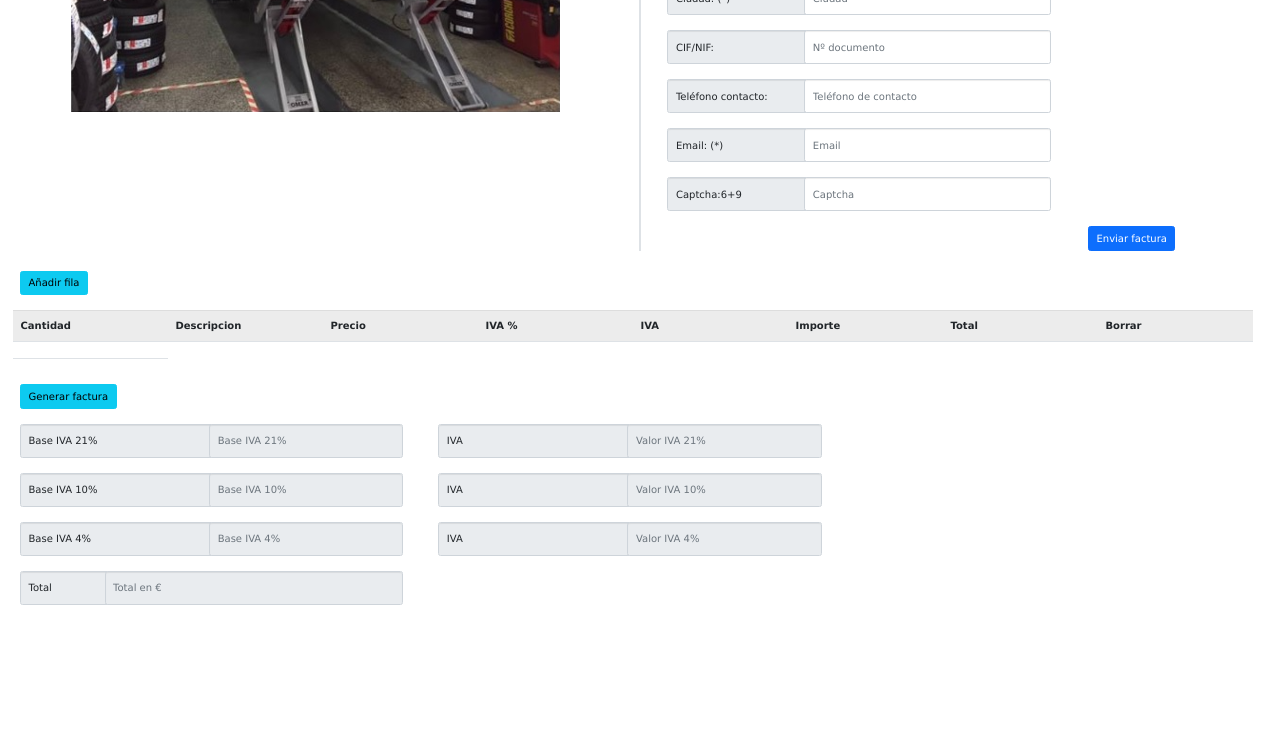
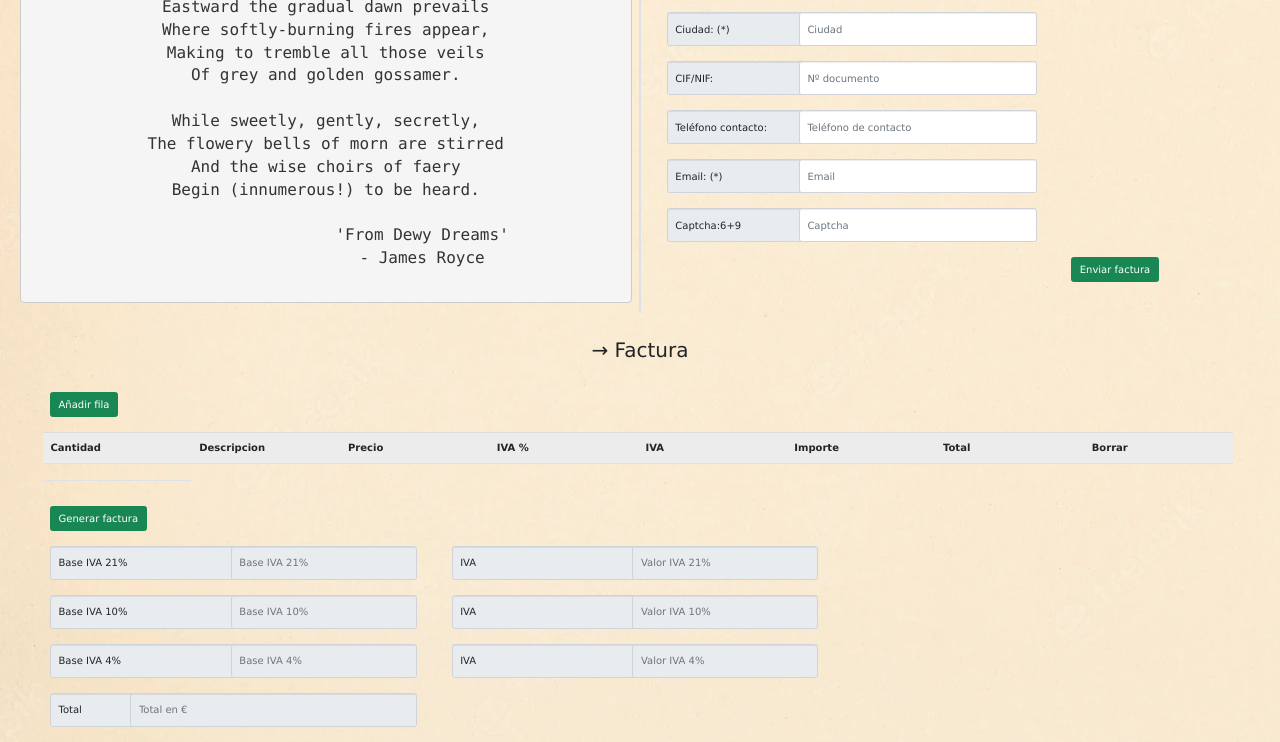
Before and after one commit to adrianmartin-consuegraj/Nile-Inc-Invoice, a plain HTML site: page index.html in a window 1280 px wide. Shown: the part 317-1059 px from the top of the page. Before the commit the page ends 937 px from the top, so only its background shows below. Drawn offline with nearby package versions, Linux system fonts and the light colour scheme.

Commit message:
readme updated

```diff
--- a/index.html
+++ b/index.html
@@ -5,7 +5,7 @@
     <meta charset="UTF-8">
     <meta http-equiv="X-UA-Compatible" content="IE=edge">
     <meta name="viewport" content="width=device-width, initial-scale=1.0">
-    <title>Taller</title>
+    <title>Nile Inc.</title>
 
     <!-- CSS -->
     <link rel="stylesheet" type="text/css" href="style.css">
@@ -156,9 +156,30 @@
         <div class="row">
 
             <div class="col-sm-6 border-end">
-                <h2>TALLERES VIVES</h2>
                 <br>
-                <img src="img/img.png">
+                <h2 style="font-size: 27px; text-shadow: 3px 3px 3px rgb(94, 93, 93);">NILE Inc.</h2>
+                <br>
+                <p style="font-size: medium; text-align: center;">Somos una empresa comprometida con la cultura; por eso, cada día un poema:</p>
+                <pre style="font-size: medium; text-align: center;">
+
+From dewy dreams, my soul, arise,
+From love's deep slumber and from death,
+For lo! the trees are full of sighs
+Whose leaves the morn admonisheth.
+
+Eastward the gradual dawn prevails
+Where softly-burning fires appear,
+Making to tremble all those veils
+Of grey and golden gossamer.
+
+While sweetly, gently, secretly,
+The flowery bells of morn are stirred
+And the wise choirs of faery
+Begin (innumerous!) to be heard.
+
+                    'From Dewy Dreams'
+                    - James Royce
+                </pre>
             </div>
 
 
@@ -166,7 +187,7 @@
 
                 <div class="parte-izquierda">
 
-                    <h2 style="text-align: start;">Datos del Cliente</h2>
+                    <h2 style="text-align: start;">→ Datos del Cliente</h2>
                     <br>
 
                     <!-- Formulario Factura -->
@@ -358,9 +379,8 @@
                         <div class="row align-items-center text-end">
 
                             <div class="col-10">
-                                <button id="buttonDatos" class="btn btn-primary" type="button" value="buttonDatos"
-                                    onmouseover="entrar(this);" onmouseout="salir(this)" onclick="validarForm()">Enviar
-                                    factura</button>
+                                <button id="buttonDatos" class="btn btn-success" type="button" value="buttonDatos"
+                                    onmouseover="entrar(this);" onmouseout="salir(this)" onclick="validarForm()">Enviar factura</button>
                             </div>
 
                         </div>
@@ -369,11 +389,16 @@
                 </div>
             </div>
         </div>
+        <br>
     </div>
 
+    <!-- 2ª parte - FILAS -->
 
-    <!-- 2ª parte - FILAS -->
-    <div class="filas">
+    <div class="cabecera" style="text-align: center;">
+        <h2 style="text-align: center;"> → Factura </h2>
+    </div>
+
+    <div class="filas fact">
 
         <!-- Formulario Filas -->
         <form id="formulario" action="javascript:alert(recuperarDatosFactura())" onsubmit="return validarFormFactura()">
@@ -382,7 +407,7 @@
             <div class="row align-items-center text-start">
 
                 <div class="col-10">
-                    <button id="anadirFilas" class="btn btn-info" type="button" value="button"
+                    <button id="anadirFilas" class="btn btn-success" type="button" value="button"
                         onmouseover="entrar(this);" onmouseout="salir(this)" onclick="insertarLinea()">Añadir
                         fila</button>
                 </div>
@@ -420,7 +445,7 @@
             <div class="row align-items-center text-start">
 
                 <div class="col-10">
-                    <button id="button" class="btn btn-info" type="button" value="buttonFactura"
+                    <button id="button" class="btn btn-success" type="button" value="buttonFactura"
                         onmouseover="entrar(this);" onmouseout="salir(this)" onclick="validarFormFactura()">Generar
                         factura</button>
                 </div>
--- a/style.css
+++ b/style.css
@@ -31,13 +31,12 @@ footer, header, hgroup, menu, nav, section {
 
 body {
     color: black;
-
-    background-color: #c1c0bc;
-
     width: 100%;
     height: 721px;
-
-    padding-top: 9px;
+    padding: 20px;
+    background-image: url('img/nile-bg.jpg');
+    background-repeat: no-repeat;
+    background-size: auto;
 
 }
 
@@ -57,3 +56,12 @@ body {
 img{
     margin: 10px;
 }
+
+.fact{
+    margin-left: 30px;
+}
+
+h2{
+    margin:1rem;
+    padding: 1rem;
+}
```
Also changed, not shown: img/nile-bg.jpg (added), 1 other file.
